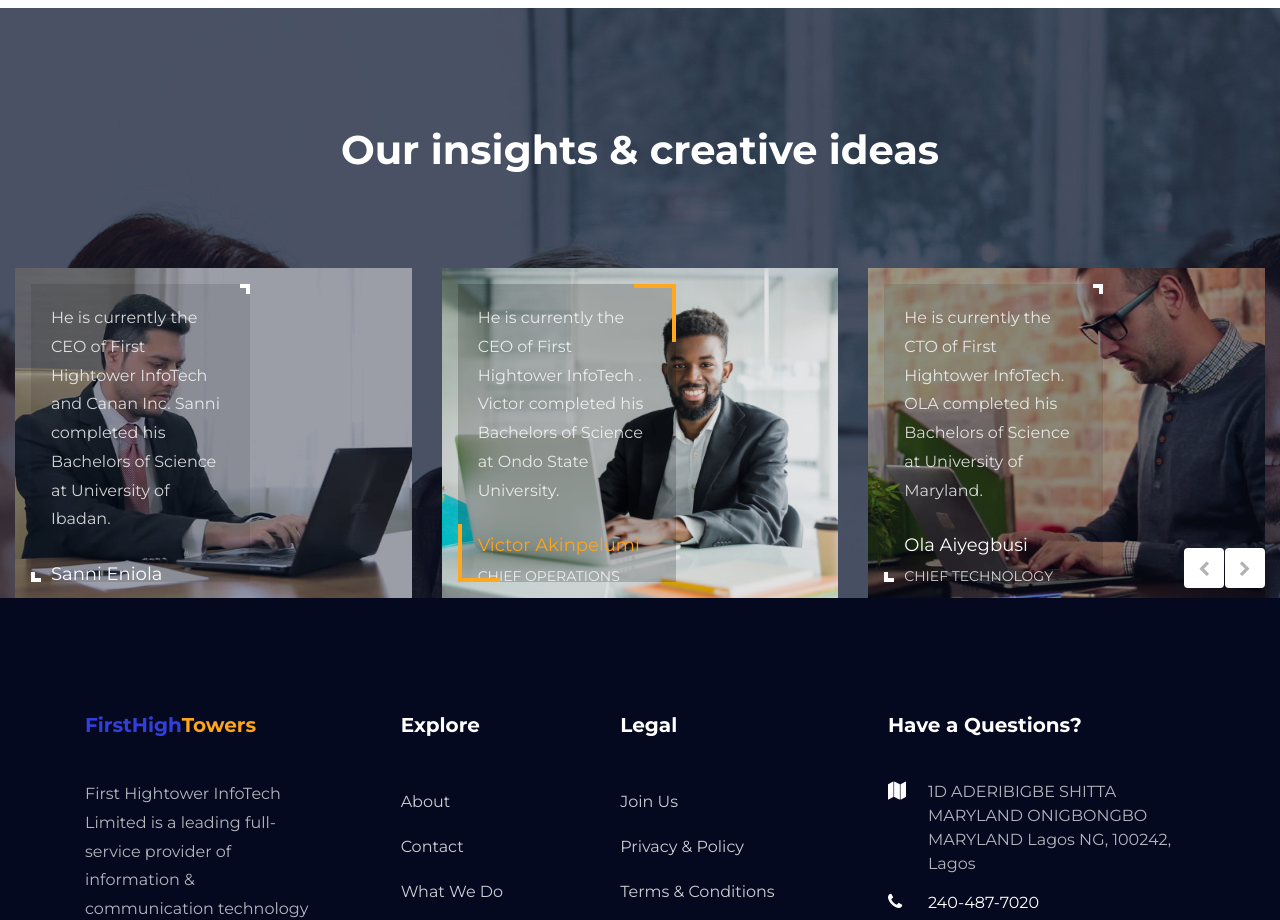
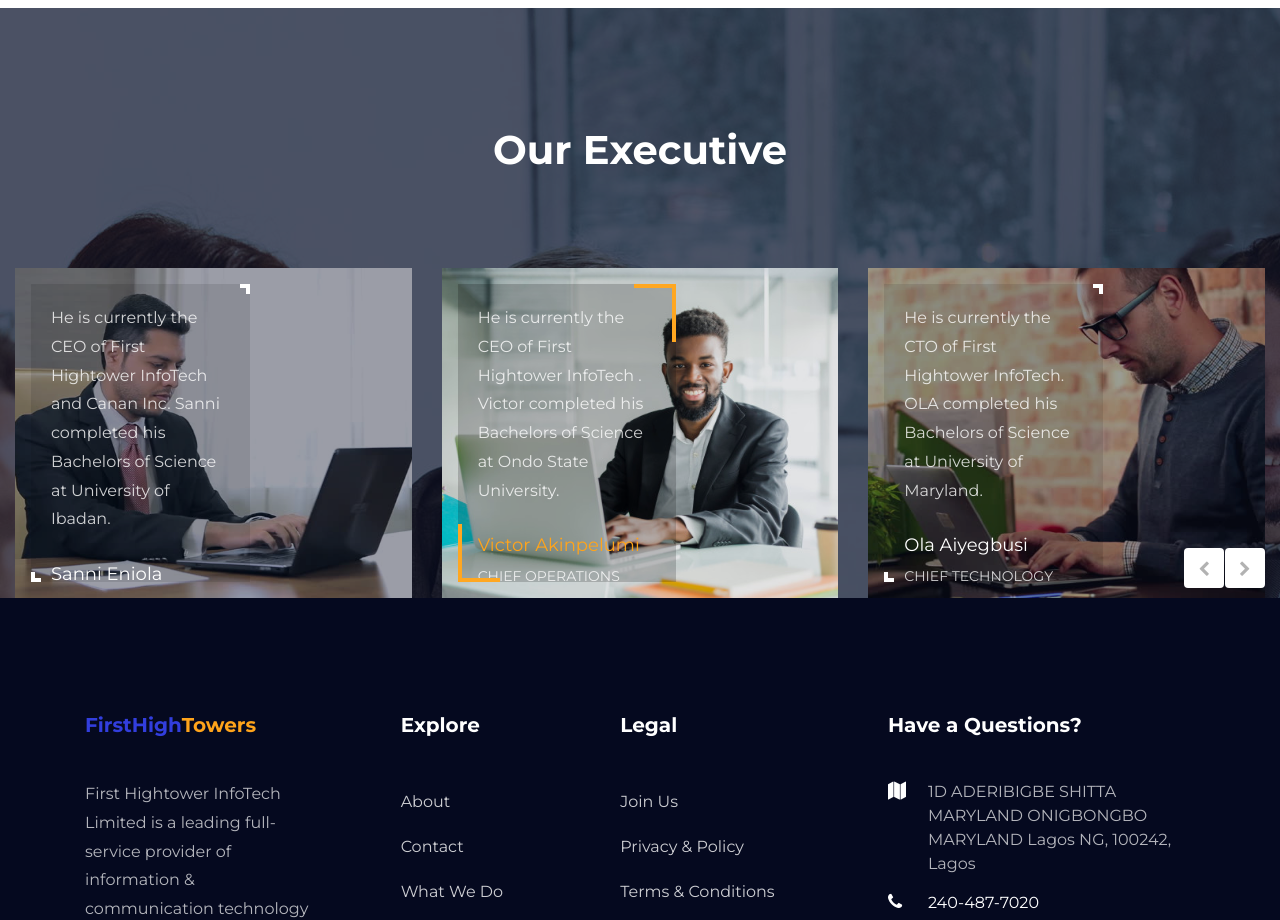
Before and after one commit to Lekan1/FHTI, a plain HTML site: page about.html in a window 1280 px wide. Shown: the part 1900-2820 px from the top of the page. Drawn offline with Linux system fonts and the light colour scheme; some packages are replaced by stand-ins of ours; no server answers.

Commit message:
FOUR COMMIT

```diff
--- a/about.html
+++ b/about.html
@@ -158,7 +158,7 @@
     <div class="container-fluid">
       <div class="row justify-content-center mb-5 pb-3">
         <div class="col-md-7 text-center heading-section heading-section-white ftco-animate">
-          <h2 class="mb-4">Our insights &amp; creative ideas</h2>
+          <h2 class="mb-4">Our Executive</h2>
         </div>
       </div>
       <div class="row ftco-animate">
```
Also changed, not shown: cases.html (+1 -1 lines), index.html (+1 -1 lines).
